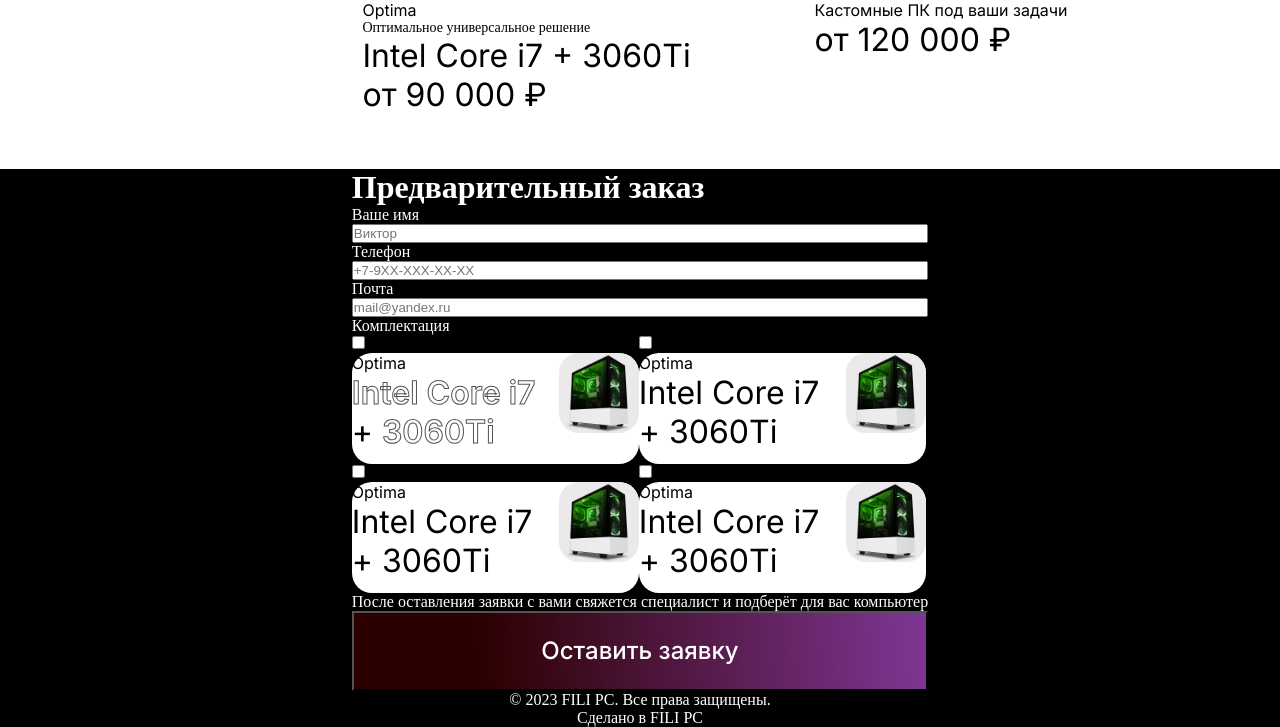
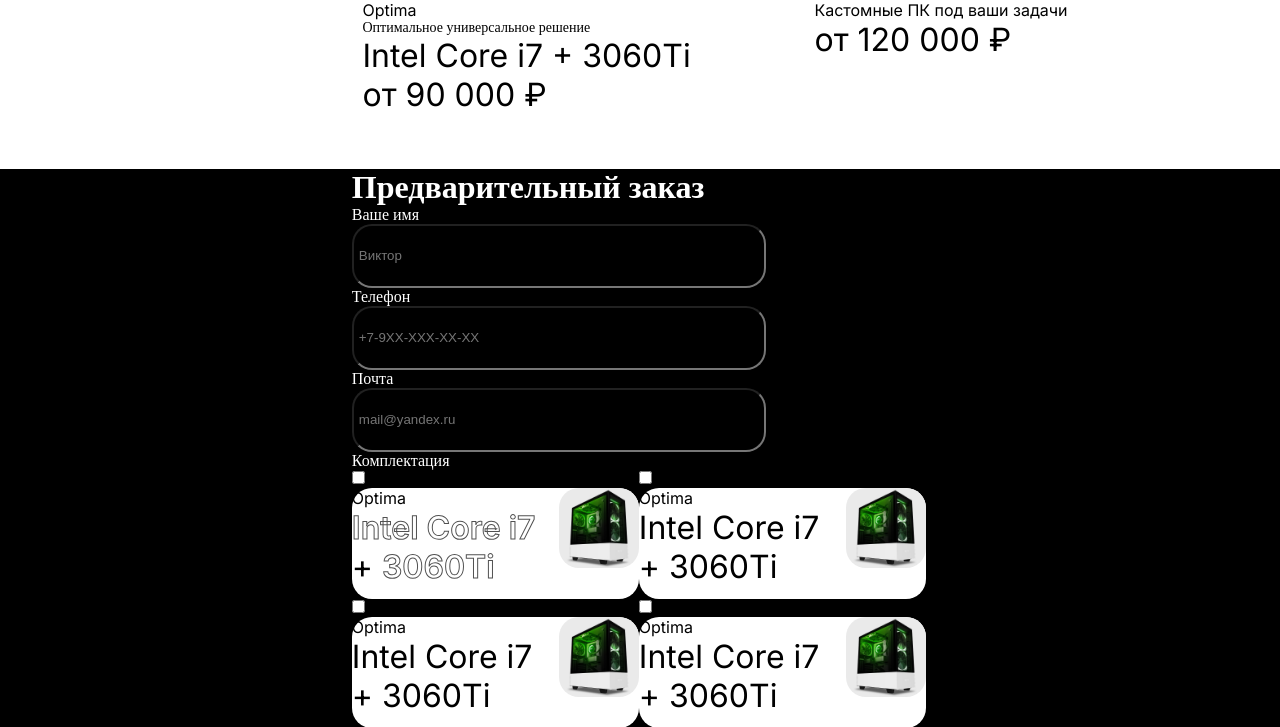
Before and after one commit to ViKraym/PortfolioUNDE, a PHP site: page /LesonsSinergy/lesonssinergy.html in a window 1280 px wide; the page is wider, and only the part inside the window is pictured. Shown: the part 5113-5840 px from the top of that part. Run offline with PHP 8.4, Linux system fonts and the light colour scheme; some web fonts are replaced.

Commit message:
footer-input

```diff
--- a/LesonsSinergy/lesonssinergy.html
+++ b/LesonsSinergy/lesonssinergy.html
@@ -229,11 +229,11 @@
         <div class="footer-wrapper">
             <h1>Предварительный заказ</h1>
             <label for="name">Ваше имя</label>
-                <input type="text" placeholder="Виктор">
+                <input class="footer-input" type="text" placeholder="Виктор">
             <label for="phone">Телефон</label>
-                <input type="text" placeholder="+7-9ХХ-ХХХ-ХХ-ХХ">
+                <input class="footer-input" type="text" placeholder="+7-9ХХ-ХХХ-ХХ-ХХ">
             <label for="mail">Почта</label>
-                <input type="text" placeholder="mail@yandex.ru">
+                <input class="footer-input" type="text" placeholder="mail@yandex.ru">
 
             <label for="complect">Комплектация</label>
             <div class="checkbox-wrapper">
--- a/LesonsSinergy/styles/style.css
+++ b/LesonsSinergy/styles/style.css
@@ -698,7 +698,13 @@ footer{
 }
 
 
-
+.footer-input{
+    width: 400px;
+    height: 50px;
+    padding: 5px;
+    border-radius: 20px;
+    background-color: #ffffff00;
+}
 
 
 
```
